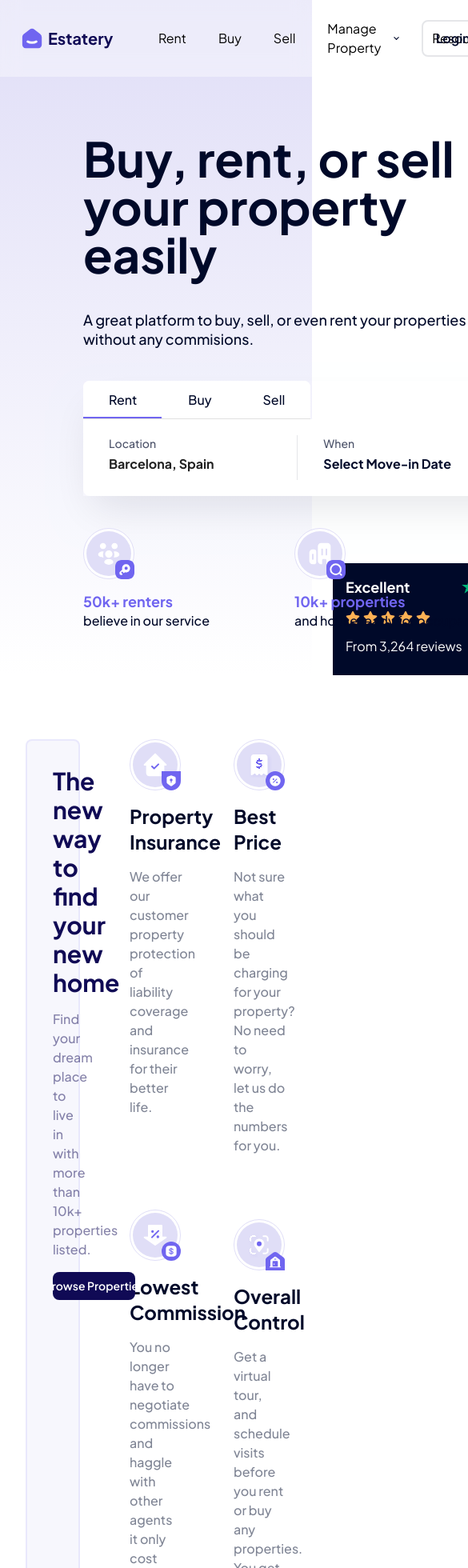
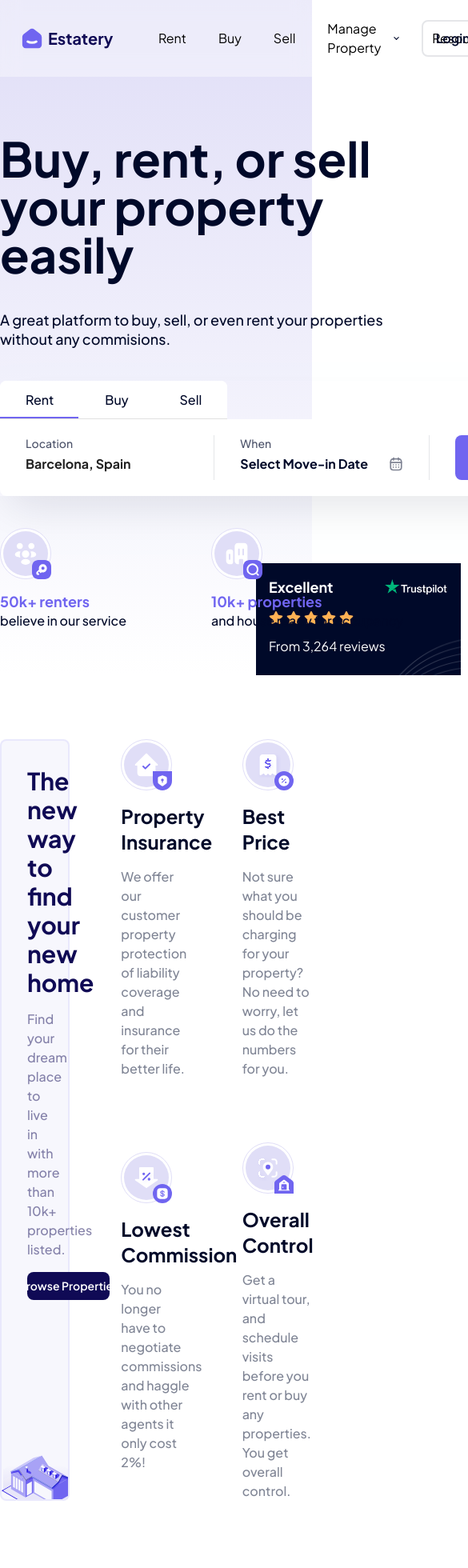
Before and after one commit to agustin-mesa/realestate-test, a Next.js app: page / in a window 390 px wide. Shown: the top 1960 px of the page at 80% size, 585 px wide, since content can reach past the window. Built offline with nearby package versions, Linux system fonts and the light colour scheme.

Commit message:
Enhance global styles and adjust layout in Home component sections; add new breakpoint for improved responsiveness and modify padding in FeaturesSection and HeroSection for better visual consistency.

```diff
--- a/src/app/globals.css
+++ b/src/app/globals.css
@@ -16,7 +16,12 @@
   --color-v1-secondary-900: #100a55;
 
   --color-v1-background: #FFFFFF;
+
+  --breakpoint-3xl: 1900px;
 }
+
+
+
 
 
 * {
--- a/src/modules/home/components/FeaturesSection.tsx
+++ b/src/modules/home/components/FeaturesSection.tsx
@@ -35,7 +35,7 @@ const FeaturesSection = () => {
 	const rightColumnFeatures = defaultFeatures.slice(2);
 
 	return (
-		<div className="mx-auto grid max-w-screen-xl grid-cols-3 gap-16 px-8 py-20">
+		<div className="mx-auto grid max-w-screen-xl grid-cols-3 gap-16 py-20">
 			<div className="bg-v1-neutral-25 border-v1-primary-500/10 relative flex flex-1 flex-col gap-4 rounded-lg border-2 p-8">
 				<div className="z-10 flex flex-col gap-4">
 					<UiText type="h3" className="text-v1-secondary-900 text-3xl font-bold">
--- a/src/modules/home/components/HeroSection.tsx
+++ b/src/modules/home/components/HeroSection.tsx
@@ -10,7 +10,7 @@ const HeroSection = () => {
 		<main className="bg-v1-background h-dvh">
 			<div className="from-v1-primary-50 to-v1-primary-50/0 ml-auto flex h-dvh bg-gradient-to-b pt-32">
 				<div className="max-w-screen-3xl ml-auto flex">
-					<div className="z-10 flex max-w-2xl flex-1 flex-col gap-10 pt-10 pl-26">
+					<div className="z-10 flex max-w-xl flex-1 flex-col gap-10 pt-10">
 						<UiText type="display1" className="max-w-lg text-6xl">
 							Buy, rent, or sell your property easily
 						</UiText>
@@ -26,7 +26,7 @@ const HeroSection = () => {
 						<StatsSection />
 					</div>
 
-					<div className="relative flex flex-1 justify-end">
+					<div className="3xl:max-w-max relative flex max-w-4xl flex-1 justify-end">
 						<TestimonialCard />
 						<Image
 							src="/assets/images/hero-bg.png"
```
